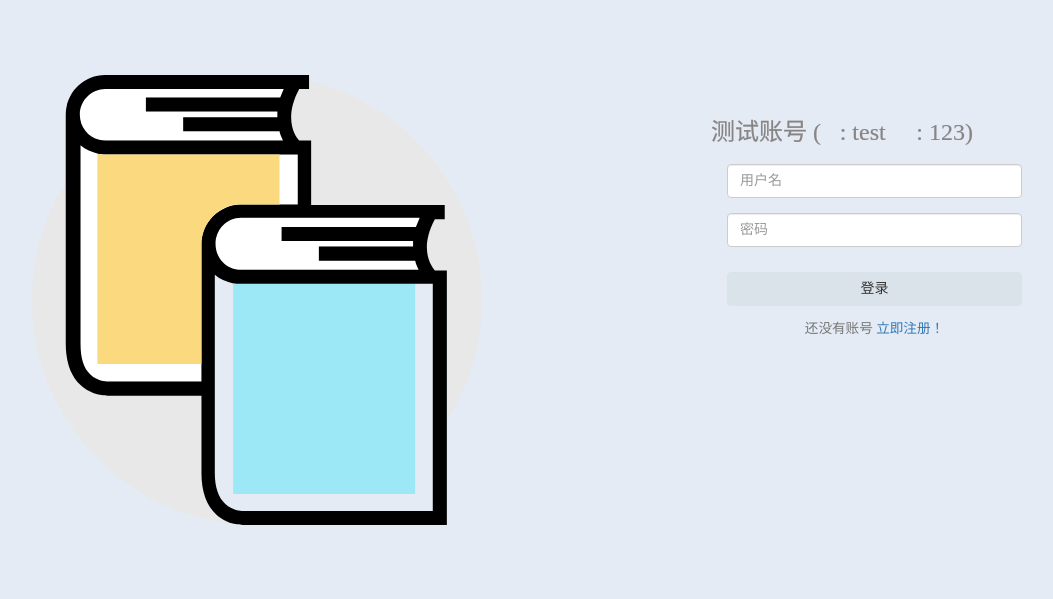
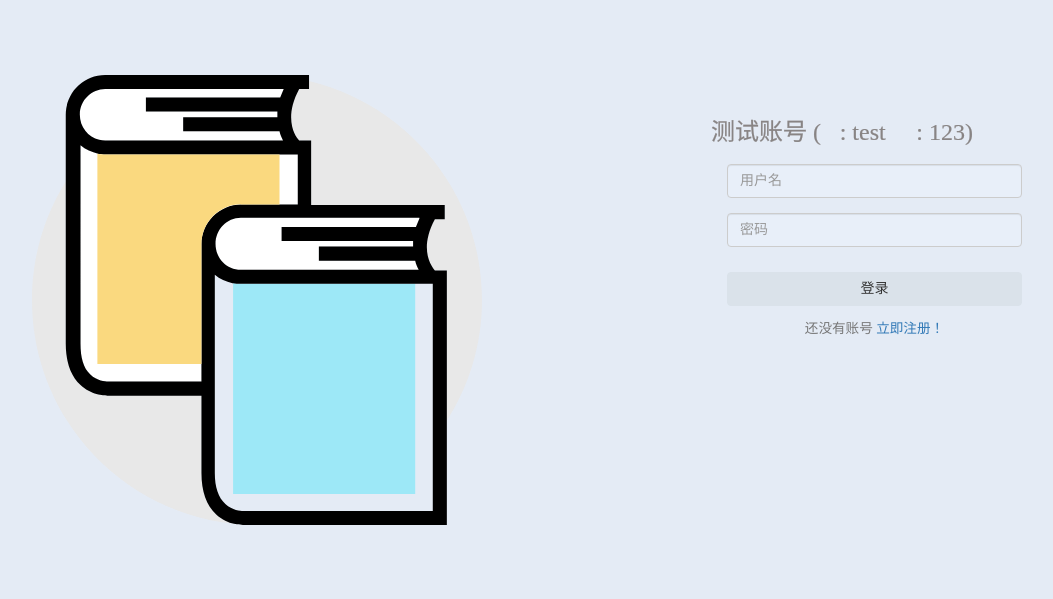
Before and after one commit to xiangjianan/book, a Django app: page /login/ in a window 1280 px wide. Shown: the part 70-669 px from the top of the page, without its empty margins (188-1241 px from the left). Run offline with Django 3.2, Linux system fonts and the light colour scheme; some libraries are stand-ins or nearby versions; some web fonts are replaced.

Commit message:
V11.3.31 css更新

```diff
--- a/static/auth/login.css
+++ b/static/auth/login.css
@@ -11,6 +11,9 @@ body{
     padding-top: 50px;
     border-radius: 10px;
 }
+.body-login input{
+    background-color: #E8EfF9;
+}
 .body-login h3{
     width: 100%;
     margin: 20px auto;
```
